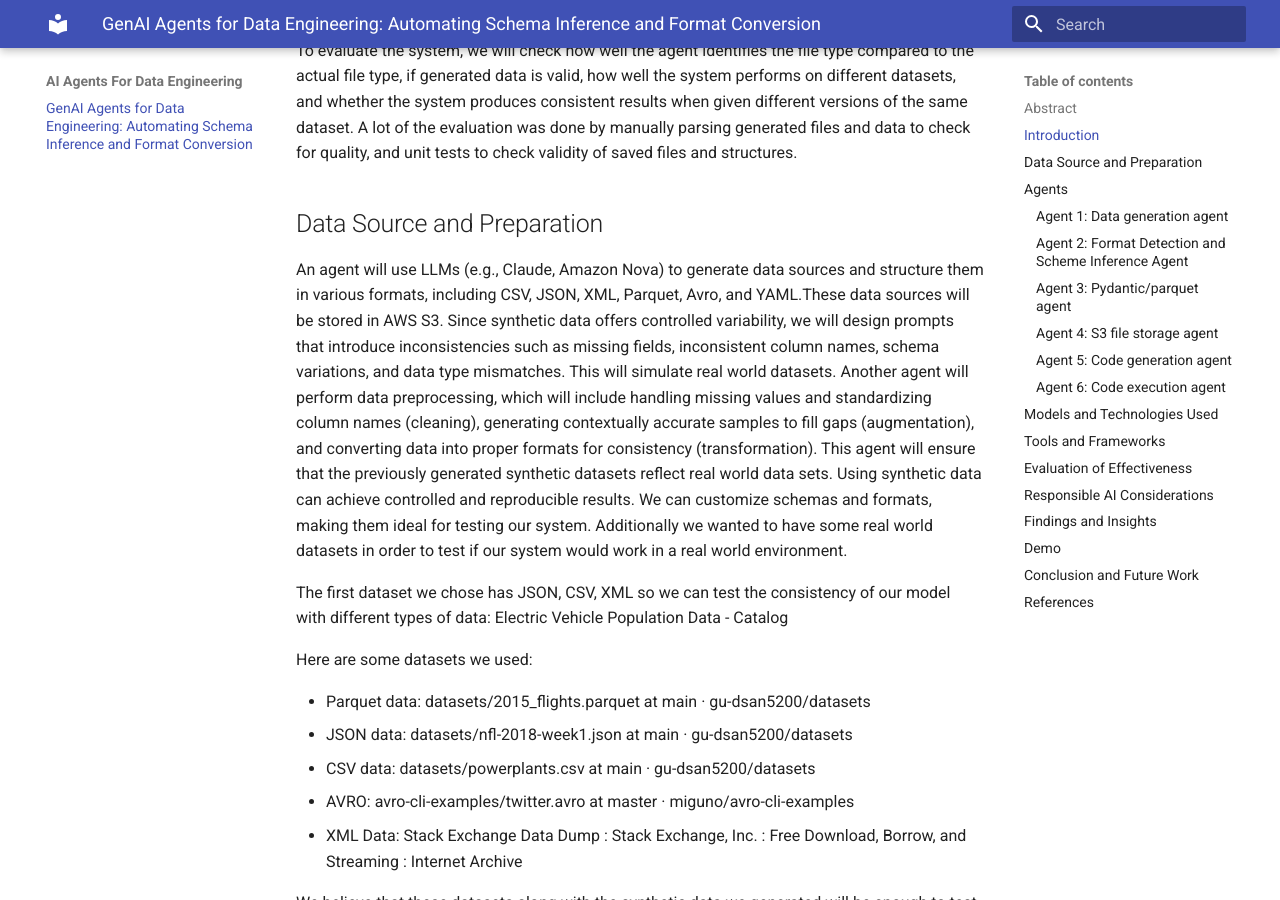
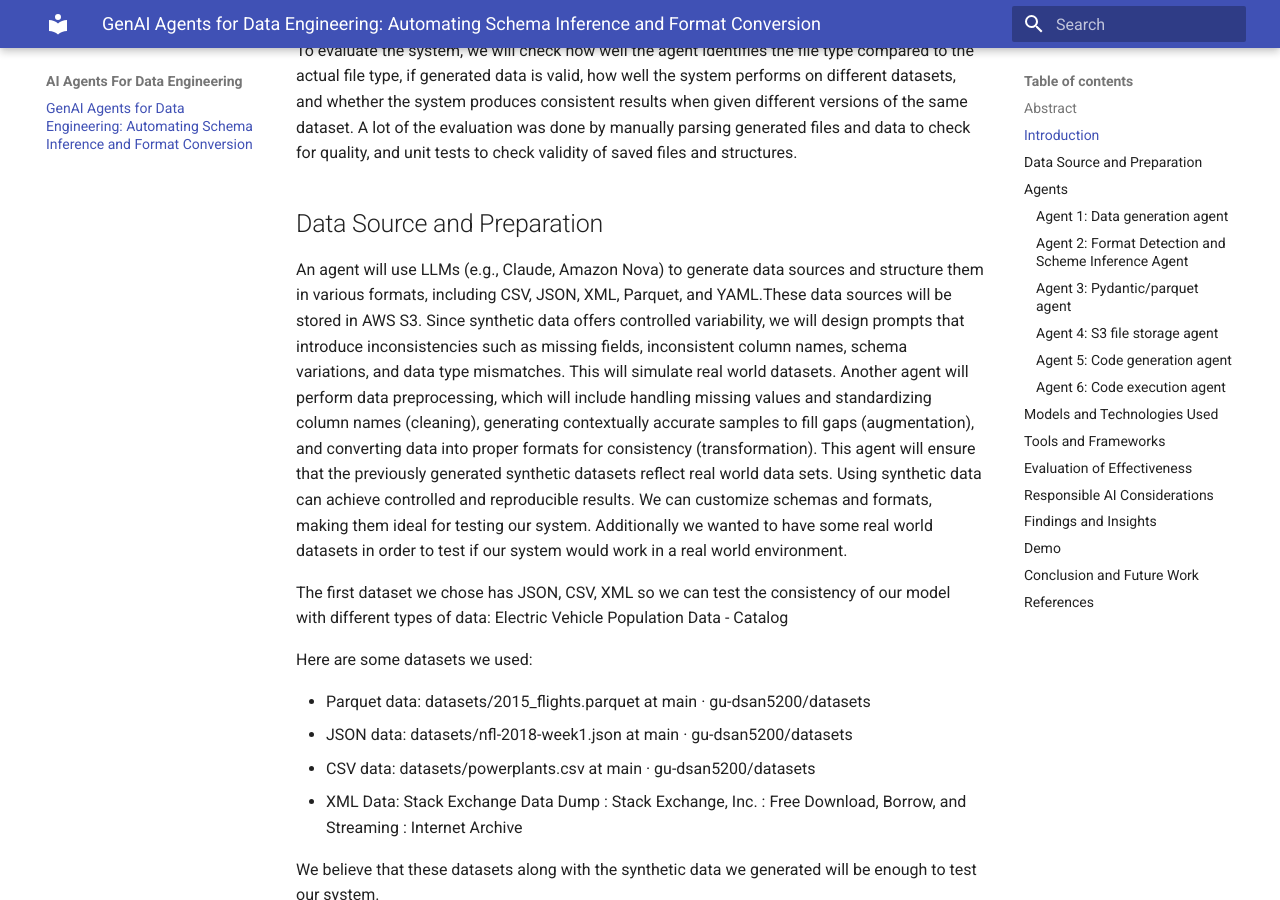
Before and after one commit to shivram7/dsan6725-finalreport, an MkDocs documentation site: the page built from docs/index.md, in a window 1280 px wide and 900 px high, scrolled down 2250 px. Built offline with MkDocs 1.6.1 and Material for MkDocs 9.7.7, drawn with Linux system fonts in a browser that asks for light colours; some of the changed text lies outside the part shown.

```diff
--- a/docs/index.md
+++ b/docs/index.md
@@ -37,7 +37,7 @@ To evaluate the system, we will check how well the agent identifies the file typ
 
 ## Data Source and Preparation
 
-An agent will use LLMs (e.g., Claude, Amazon Nova) to generate data sources and structure them in various formats, including CSV, JSON, XML, Parquet, Avro, and YAML.These data sources will be stored in AWS S3. Since synthetic data offers controlled variability, we will design prompts that introduce inconsistencies such as missing fields, inconsistent column names, schema variations, and data type mismatches. This will simulate real world datasets. Another agent will perform data preprocessing, which will include handling missing values and standardizing column names (cleaning), generating contextually accurate samples to fill gaps (augmentation),  and converting data into proper formats for consistency (transformation). This agent will ensure that the previously generated synthetic datasets reflect real world data sets. Using synthetic data can achieve controlled and reproducible results. We can customize schemas and formats, making them ideal for testing our system.
+An agent will use LLMs (e.g., Claude, Amazon Nova) to generate data sources and structure them in various formats, including CSV, JSON, XML, Parquet, and YAML.These data sources will be stored in AWS S3. Since synthetic data offers controlled variability, we will design prompts that introduce inconsistencies such as missing fields, inconsistent column names, schema variations, and data type mismatches. This will simulate real world datasets. Another agent will perform data preprocessing, which will include handling missing values and standardizing column names (cleaning), generating contextually accurate samples to fill gaps (augmentation),  and converting data into proper formats for consistency (transformation). This agent will ensure that the previously generated synthetic datasets reflect real world data sets. Using synthetic data can achieve controlled and reproducible results. We can customize schemas and formats, making them ideal for testing our system.
 Additionally we wanted to have some real world datasets in order to test if our system would work in a real world environment.
 
 The first dataset we chose has JSON, CSV, XML so we can test the consistency of our model with different types of data: Electric Vehicle Population Data - Catalog
@@ -47,7 +47,6 @@ Here are some datasets we used:
 * Parquet data: datasets/2015_flights.parquet at main · gu-dsan5200/datasets
 * JSON data: datasets/nfl-2018-week1.json at main · gu-dsan5200/datasets
 * CSV data: datasets/powerplants.csv at main · gu-dsan5200/datasets
-* AVRO: avro-cli-examples/twitter.avro at master · miguno/avro-cli-examples
 * XML Data: Stack Exchange Data Dump : Stack Exchange, Inc. : Free Download, Borrow, and Streaming : Internet Archive
 
 We believe that these datasets along with the synthetic data we generated will be enough to test our system.
```
Also changed, not shown: other parts of docs/index.md (+1 -1 lines).
